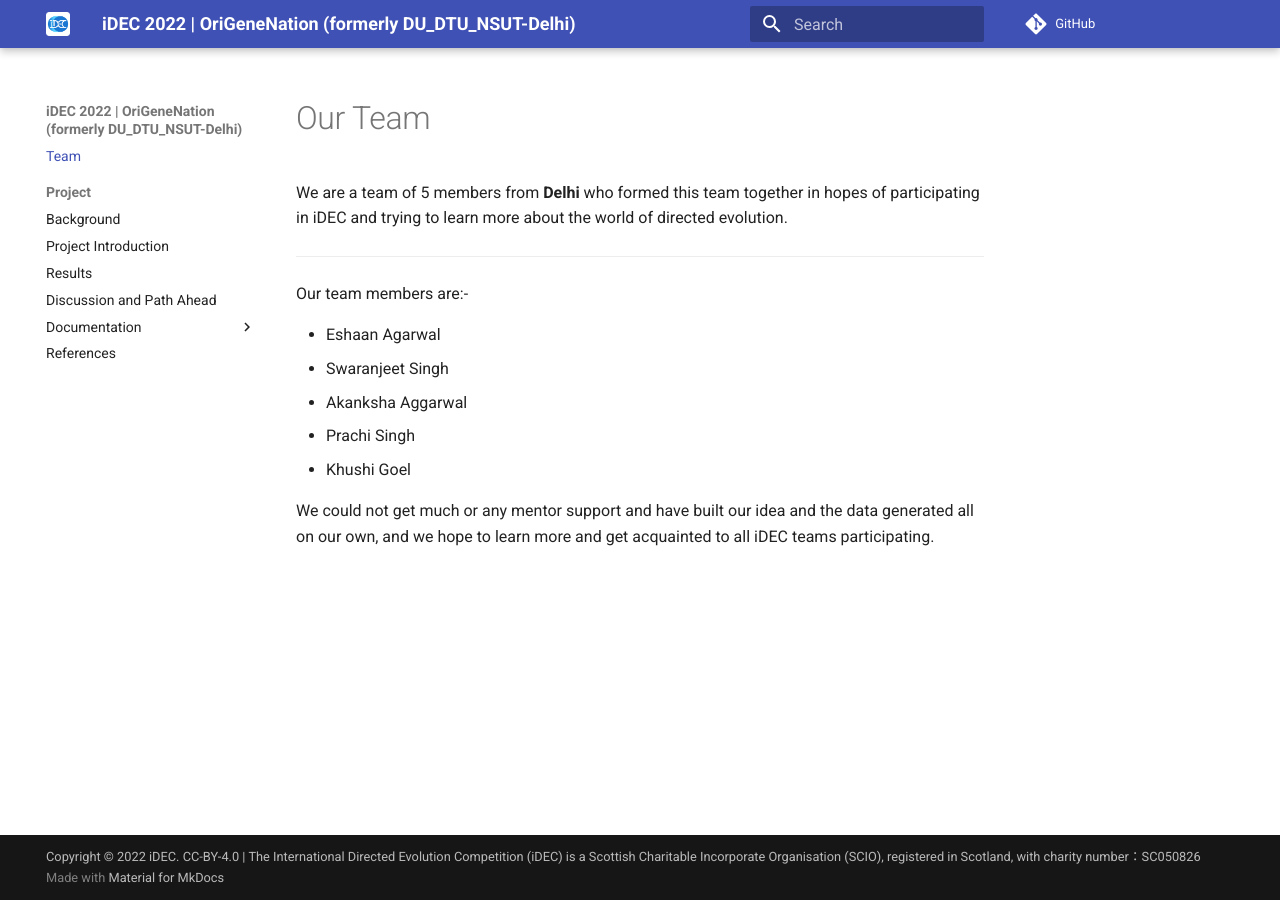
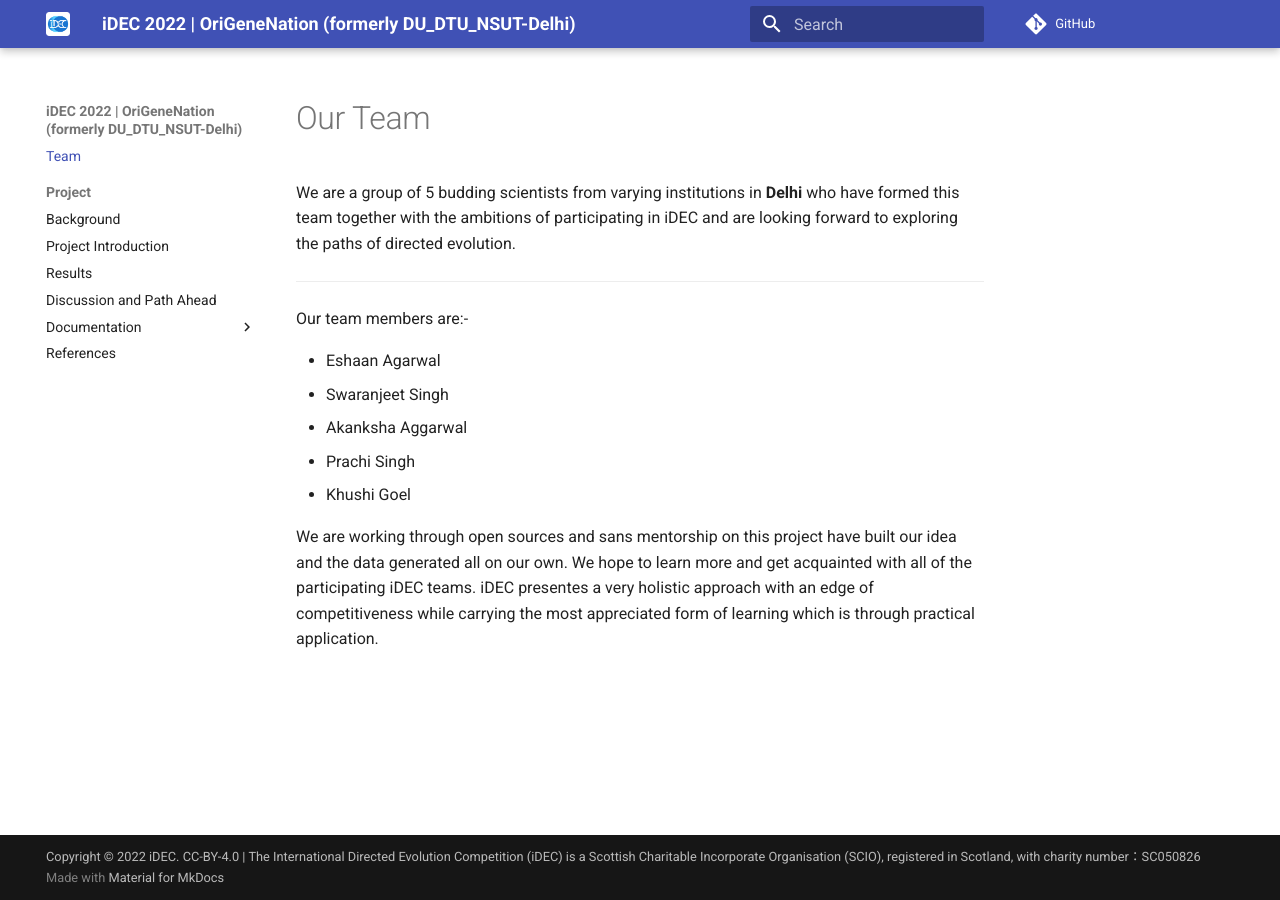
Before and after one commit to idec-teams/2022_DU_DTU_NSUT-Delhi, an MkDocs documentation site: the page built from docs/team.md, in a window 1280 px wide. Built offline with MkDocs 1.6.1 and Material for MkDocs 9.7.7, drawn with Linux system fonts in a browser that asks for light colours; comment, search, counter and statistics services are not loaded.

Commit message:
Update team.md

```diff
--- a/docs/team.md
+++ b/docs/team.md
@@ -1,5 +1,5 @@
 # Our Team
-We are a team of 5 members from **Delhi** who formed this team together in hopes of participating in iDEC and trying to learn more about the world of directed evolution.
+We are a group of 5 budding scientists from varying institutions in **Delhi** who have formed this team together with the ambitions of participating in iDEC and are looking forward to exploring the paths of directed evolution.
 ***
 Our team members are:-
 
@@ -9,4 +9,4 @@ Our team members are:-
 * Prachi Singh
 * Khushi Goel
 
-We could not get much or any mentor support and have built our idea and the data generated all on our own, and we hope to learn more and get acquainted to all iDEC teams participating.
+We are working through open sources and sans mentorship on this project have built our idea and the data generated all on our own. We hope to learn more and get acquainted with all of the participating iDEC teams. iDEC presentes a very holistic approach with an edge of competitiveness while carrying the most appreciated form of learning which is through practical application.
```
